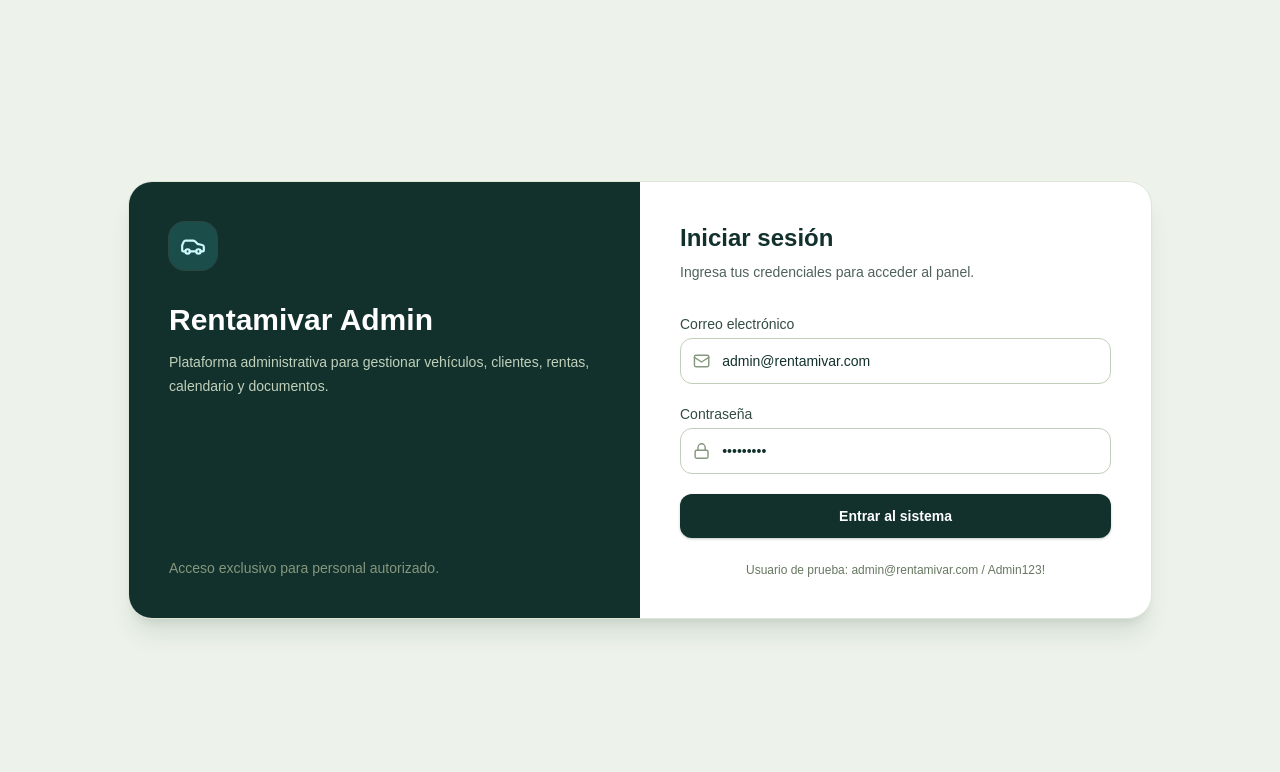
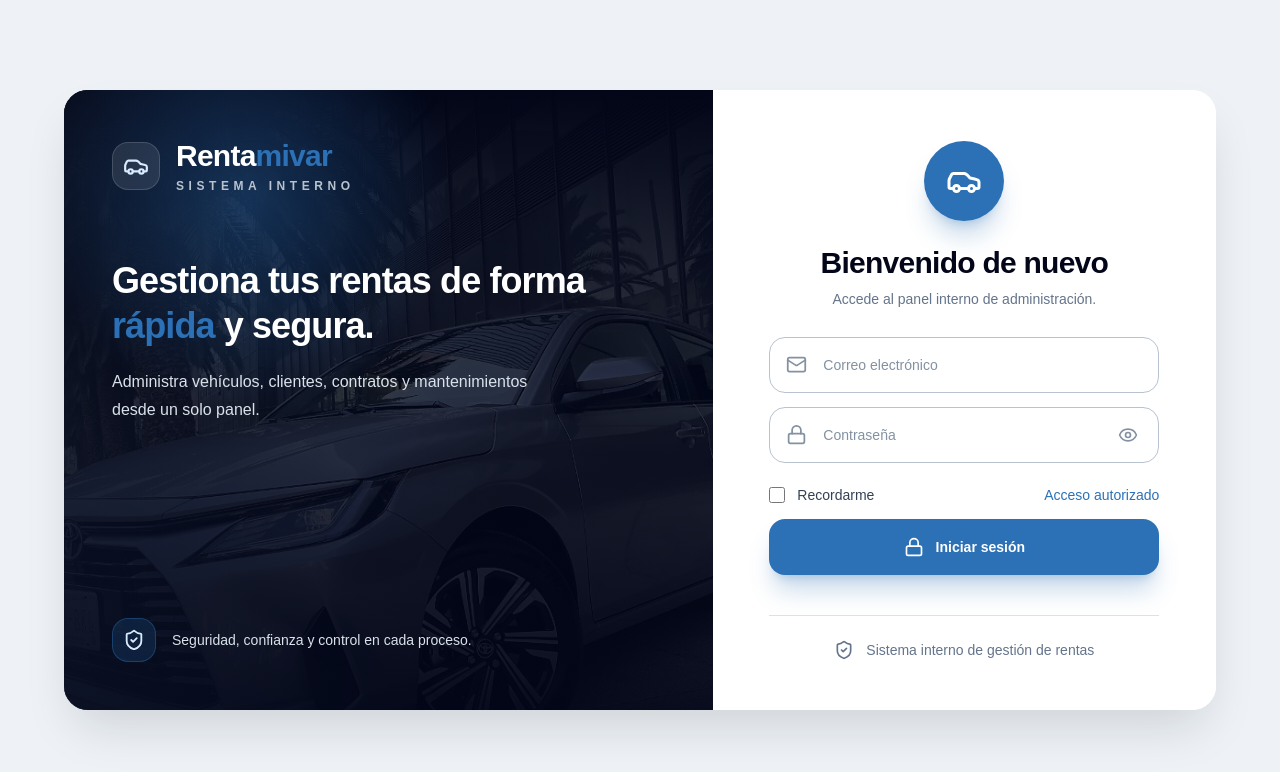
Before and after one commit to Soto1231XD/rent-car-admin, a Next.js app: page /login in a window 1280 px wide. Shown: the top 772 px of the page. Built offline with nearby package versions, Linux system fonts and the light colour scheme; no server answers.

Commit message:
mejoras en el frontend

```diff
--- a/src/app/globals.css
+++ b/src/app/globals.css
@@ -1,8 +1,8 @@
 @import "tailwindcss";
 
 :root {
-  --background: #f4f7f3;
-  --foreground: #1d2b27;
+  --background: #f5f7f8;
+  --foreground: #111827;
 }
 
 @theme inline {
@@ -11,31 +11,33 @@
   --font-sans: Arial, Helvetica, sans-serif;
   --font-mono: "Courier New", monospace;
 
-  --color-slate-50: #f7faf6;
-  --color-slate-100: #edf3ea;
-  --color-slate-200: #dce7d7;
-  --color-slate-300: #c1d0bb;
-  --color-slate-400: #85977e;
-  --color-slate-500: #667761;
-  --color-slate-600: #4f6259;
-  --color-slate-700: #344c45;
-  --color-slate-800: #203d37;
-  --color-slate-900: #12312c;
+  --color-slate-50: #f8fafc;
+  --color-slate-100: #eef2f6;
+  --color-slate-200: #d9e1ea;
+  --color-slate-300: #b8c3cf;
+  --color-slate-400: #8391a2;
+  --color-slate-500: #64748b;
+  --color-slate-600: #475569;
+  --color-slate-700: #334155;
+  --color-slate-800: #1e293b;
+  --color-slate-900: #0f172a;
 
-  --color-green-100: #dfeee4;
-  --color-green-700: #27624a;
-  --color-yellow-100: #f3ead2;
-  --color-yellow-700: #7a5b1b;
-  --color-blue-100: #dcebea;
-  --color-blue-700: #2f646b;
-  --color-red-100: #f1deda;
-  --color-red-700: #8a3c33;
+  --color-green-100: #dcfce7;
+  --color-green-700: #15803d;
+  --color-yellow-100: #fef3c7;
+  --color-yellow-700: #a16207;
+  --color-blue-100: #dbeafe;
+  --color-blue-700: #1d4ed8;
+  --color-red-50: #fff1f2;
+  --color-red-100: #ffe4e6;
+  --color-red-600: #dc2626;
+  --color-red-700: #b91c1c;
 }
 
 @media (prefers-color-scheme: dark) {
   :root {
-    --background: #f4f7f3;
-    --foreground: #1d2b27;
+    --background: #f5f7f8;
+    --foreground: #111827;
   }
 }
 
@@ -45,22 +47,45 @@ body {
   font-family: Arial, Helvetica, sans-serif;
 }
 
+.dashboard-view-transition {
+  animation: dashboard-view-enter 220ms ease-out both;
+  will-change: opacity, transform;
+}
+
+@keyframes dashboard-view-enter {
+  from {
+    opacity: 0;
+    transform: translateY(8px);
+  }
+
+  to {
+    opacity: 1;
+    transform: translateY(0);
+  }
+}
+
+@media (prefers-reduced-motion: reduce) {
+  .dashboard-view-transition {
+    animation: none;
+  }
+}
+
 .input {
-  @apply w-full rounded-xl border border-slate-300 bg-white px-4 py-2 text-sm text-slate-900 shadow-sm outline-none transition placeholder:text-slate-400 focus:border-slate-700 focus:ring-2 focus:ring-slate-200;
+  @apply w-full rounded-xl border border-slate-300 bg-white px-4 py-2 text-sm text-slate-900 shadow-sm outline-none transition placeholder:text-slate-400 focus:border-slate-900 focus:ring-2 focus:ring-slate-200;
 }
 
 .fc {
-  --fc-border-color: #dce7d7;
-  --fc-button-bg-color: #12312c;
-  --fc-button-border-color: #12312c;
-  --fc-button-hover-bg-color: #344c45;
-  --fc-button-hover-border-color: #344c45;
-  --fc-button-active-bg-color: #2f646b;
-  --fc-button-active-border-color: #2f646b;
-  --fc-event-bg-color: #2f646b;
-  --fc-event-border-color: #2f646b;
-  --fc-today-bg-color: #edf3ea;
-  color: #1d2b27;
+  --fc-border-color: #d9e1ea;
+  --fc-button-bg-color: #0f172a;
+  --fc-button-border-color: #0f172a;
+  --fc-button-hover-bg-color: #dc2626;
+  --fc-button-hover-border-color: #dc2626;
+  --fc-button-active-bg-color: #b91c1c;
+  --fc-button-active-border-color: #b91c1c;
+  --fc-event-bg-color: #dc2626;
+  --fc-event-border-color: #dc2626;
+  --fc-today-bg-color: #eef2f6;
+  color: #111827;
   min-width: 680px;
 }
 
--- a/src/app/login/page.tsx
+++ b/src/app/login/page.tsx
@@ -1,14 +1,16 @@
 "use client";
 
+import Image from "next/image";
 import { useState } from "react";
 import { useRouter } from "next/navigation";
-import { Car, Lock, Mail } from "lucide-react";
+import { Car, Eye, EyeOff, Lock, Mail, ShieldCheck } from "lucide-react";
 import { login, saveSession } from "@/lib/auth";
 
 export default function LoginPage() {
   const router = useRouter();
-  const [email, setEmail] = useState("admin@rentamivar.com");
-  const [password, setPassword] = useState("Admin123!");
+  const [email, setEmail] = useState("");
+  const [password, setPassword] = useState("");
+  const [showPassword, setShowPassword] = useState(false);
   const [error, setError] = useState("");
   const [isLoading, setIsLoading] = useState(false);
 
@@ -17,11 +19,13 @@ export default function LoginPage() {
     setError("");
     setIsLoading(true);
 
-    const session = await login(email, password);
+    const session = await login(email.trim(), password);
     setIsLoading(false);
 
     if (!session) {
-      setError("No se pudo iniciar sesión. Revisa tus credenciales o que la API esté encendida.");
+      setError(
+        "No se pudo iniciar sesión. Revisa tus credenciales o que la API esté encendida."
+      );
       return;
     }
 
@@ -30,79 +34,122 @@ export default function LoginPage() {
   };
 
   return (
-    <main className="flex min-h-screen items-center justify-center bg-slate-100 p-6">
-      <section className="grid w-full max-w-5xl overflow-hidden rounded-3xl border border-slate-200 bg-white shadow-xl shadow-slate-900/10 md:grid-cols-2">
-        <div className="hidden bg-slate-900 p-10 text-white md:flex md:flex-col md:justify-between">
-          <div>
-            <div className="flex h-12 w-12 items-center justify-center rounded-2xl bg-cyan-300/15 text-cyan-100 ring-1 ring-white/10">
+    <main className="flex min-h-screen items-center justify-center bg-slate-100 p-4 sm:p-6">
+      <section className="grid min-h-[620px] w-full max-w-6xl overflow-hidden rounded-[1.5rem] bg-white shadow-2xl shadow-slate-900/15 lg:grid-cols-[1.16fr_0.9fr]">
+        <aside className="relative hidden overflow-hidden bg-slate-950 p-9 text-white lg:flex lg:flex-col lg:justify-between xl:p-12">
+          <Image
+            src="/login-car.webp"
+            alt=""
+            fill
+            priority
+            className="object-cover opacity-70"
+            sizes="(min-width: 1024px) 58vw, 100vw"
+          />
+          <div className="absolute inset-0 bg-gradient-to-b from-slate-950 via-slate-950/70 to-slate-950/95" />
+          <div className="absolute inset-0 bg-[radial-gradient(circle_at_28%_18%,_rgba(44,113,181,0.38),_transparent_30%),linear-gradient(90deg,_rgba(15,23,42,0.5),_transparent_55%)]" />
+
+          <div className="relative">
+            <div className="flex items-center gap-4">
+              <div className="flex h-12 w-12 items-center justify-center rounded-2xl border border-white/15 bg-white/10 text-[#d9ecff] backdrop-blur">
                 <Car size={26} />
               </div>
+              <div>
+                <p className="text-3xl font-bold tracking-tight">
+                  Renta<span className="text-[#2c71b5]">mivar</span>
+                </p>
+                <p className="mt-1 text-xs font-semibold uppercase tracking-[0.38em] text-slate-300">
+                  Sistema interno
+                </p>
+              </div>
+            </div>
 
-            <h1 className="mt-8 text-3xl font-bold">
-              Rentamivar Admin
+            <div className="mt-16 max-w-lg">
+              <h1 className="text-4xl font-bold leading-tight tracking-tight">
+                Gestiona tus rentas de forma{" "}
+                <span className="text-[#2c71b5]">rápida</span> y segura.
               </h1>
+              <p className="mt-5 max-w-md text-base leading-7 text-slate-200">
+                Administra vehículos, clientes, contratos y mantenimientos desde
+                un solo panel.
+              </p>
+            </div>
+          </div>
 
-            <p className="mt-3 text-sm leading-6 text-slate-300">
-              Plataforma administrativa para gestionar vehículos, clientes,
-              rentas, calendario y documentos.
+          <div className="relative flex max-w-sm items-center gap-4 text-slate-200">
+            <div className="flex h-11 w-11 shrink-0 items-center justify-center rounded-2xl border border-[#2c71b5]/40 bg-[#2c71b5]/20 text-[#d9ecff]">
+              <ShieldCheck size={22} />
+            </div>
+            <p className="text-sm leading-6">
+              Seguridad, confianza y control en cada proceso.
+            </p>
+          </div>
+        </aside>
+
+        <section className="flex items-center justify-center bg-white px-6 py-8 sm:px-9">
+          <div className="w-full max-w-[390px]">
+            <div className="mb-7 text-center">
+              <div className="mx-auto flex h-20 w-20 items-center justify-center rounded-full bg-[#2c71b5] text-white shadow-xl shadow-[#2c71b5]/25">
+                <Car size={36} />
+              </div>
+
+              <h2 className="mt-6 text-3xl font-bold tracking-tight text-slate-950">
+                Bienvenido de nuevo
+              </h2>
+              <p className="mt-2 text-sm text-slate-500">
+                Accede al panel interno de administración.
               </p>
             </div>
 
-          <p className="text-sm text-slate-400">
-            Acceso exclusivo para personal autorizado.
-          </p>
-        </div>
-
-        <div className="p-8 md:p-10">
-          <div className="mb-8">
-            <h2 className="text-2xl font-bold text-slate-900">
-              Iniciar sesión
-            </h2>
-
-            <p className="mt-2 text-sm text-slate-600">
-              Ingresa tus credenciales para acceder al panel.
-            </p>
-          </div>
-
-          <form onSubmit={handleSubmit} className="space-y-5">
-            <label className="block">
-              <span className="mb-1 block text-sm font-medium text-slate-700">
-                Correo electrónico
-              </span>
-
-              <div className="flex items-center rounded-xl border border-slate-300 bg-white px-3 focus-within:border-slate-900 focus-within:ring-2 focus-within:ring-slate-200">
-                <Mail size={18} className="text-slate-400" />
+            <form onSubmit={handleSubmit} className="space-y-3.5" autoComplete="off">
+              <div className="flex h-14 items-center rounded-2xl border border-slate-300 bg-white px-4 transition focus-within:border-slate-950 focus-within:ring-4 focus-within:ring-slate-200">
+                <Mail size={21} className="shrink-0 text-slate-400" />
                 <input
                   type="email"
                   value={email}
                   onChange={(event) => setEmail(event.target.value)}
-                  placeholder="admin@rentamivar.com"
-                  className="w-full border-0 bg-transparent px-3 py-3 text-sm text-slate-900 outline-none placeholder:text-slate-400"
+                  placeholder="Correo electrónico"
+                  autoComplete="off"
+                  className="h-full w-full border-0 bg-transparent px-4 text-sm text-slate-900 outline-none placeholder:text-slate-400"
                   required
                 />
               </div>
-            </label>
 
-            <label className="block">
-              <span className="mb-1 block text-sm font-medium text-slate-700">
-                Contraseña
-              </span>
-
-              <div className="flex items-center rounded-xl border border-slate-300 bg-white px-3 focus-within:border-slate-900 focus-within:ring-2 focus-within:ring-slate-200">
-                <Lock size={18} className="text-slate-400" />
+              <div className="flex h-14 items-center rounded-2xl border border-slate-300 bg-white px-4 transition focus-within:border-slate-950 focus-within:ring-4 focus-within:ring-slate-200">
+                <Lock size={21} className="shrink-0 text-slate-400" />
                 <input
-                  type="password"
+                  type={showPassword ? "text" : "password"}
                   value={password}
                   onChange={(event) => setPassword(event.target.value)}
-                  placeholder="********"
-                  className="w-full border-0 bg-transparent px-3 py-3 text-sm text-slate-900 outline-none placeholder:text-slate-400"
+                  placeholder="Contraseña"
+                  autoComplete="new-password"
+                  className="h-full w-full border-0 bg-transparent px-4 text-sm text-slate-900 outline-none placeholder:text-slate-400"
                   required
                 />
+                <button
+                  type="button"
+                  onClick={() => setShowPassword((value) => !value)}
+                  className="rounded-full p-1 text-slate-400 transition hover:bg-slate-100 hover:text-slate-700"
+                  aria-label={showPassword ? "Ocultar contraseña" : "Mostrar contraseña"}
+                >
+                  {showPassword ? <EyeOff size={20} /> : <Eye size={20} />}
+                </button>
               </div>
+
+              <div className="flex items-center justify-between pt-2 text-sm">
+                <label className="flex items-center gap-3 text-slate-700">
+                  <input
+                    type="checkbox"
+                    className="h-4 w-4 rounded border-slate-300 text-[#2c71b5] accent-[#2c71b5]"
+                  />
+                  Recordarme
                 </label>
+                <span className="font-medium text-[#2c71b5]">
+                  Acceso autorizado
+                </span>
+              </div>
 
               {error && (
-              <p className="rounded-xl bg-rose-50 px-4 py-3 text-sm font-medium text-rose-700 ring-1 ring-rose-200">
+                <p className="rounded-2xl bg-red-50 px-4 py-3 text-sm font-medium text-red-700 ring-1 ring-red-100">
                   {error}
                 </p>
               )}
@@ -110,16 +157,21 @@ export default function LoginPage() {
               <button
                 type="submit"
                 disabled={isLoading}
-              className="w-full rounded-xl bg-slate-900 px-4 py-3 text-sm font-semibold text-white shadow-sm shadow-slate-900/20 transition hover:bg-slate-700 disabled:cursor-not-allowed disabled:bg-slate-400"
+                className="mt-3 flex h-14 w-full items-center justify-center gap-3 rounded-2xl bg-[#2c71b5] px-4 text-sm font-bold text-white shadow-xl shadow-[#2c71b5]/25 transition hover:-translate-y-0.5 hover:bg-[#245d96] disabled:cursor-not-allowed disabled:translate-y-0 disabled:bg-slate-400 disabled:shadow-none"
               >
-              {isLoading ? "Validando..." : "Entrar al sistema"}
+                <Lock size={20} />
+                {isLoading ? "Validando..." : "Iniciar sesión"}
               </button>
             </form>
 
-          <p className="mt-6 text-center text-xs text-slate-500">
-            Usuario de prueba: admin@rentamivar.com / Admin123!
+            <div className="mt-10 border-t border-slate-200 pt-6">
+              <p className="flex items-center justify-center gap-3 text-sm text-slate-500">
+                <ShieldCheck size={20} />
+                Sistema interno de gestión de rentas
               </p>
             </div>
+          </div>
+        </section>
       </section>
     </main>
   );
--- a/src/components/documents/CarDamageDiagram.tsx
+++ b/src/components/documents/CarDamageDiagram.tsx
@@ -75,7 +75,7 @@ export default function CarDamageDiagram() {
         Da clic en la zona donde el vehículo presenta daño.
       </p>
 
-      <div className="relative mx-auto w-full max-w-md">
+      <div className="relative mx-auto w-full max-w-md print:max-w-[240px]">
         <img
           src="/documents/diagrama_carro.jpg"
           alt="Diagrama del vehículo"
@@ -105,7 +105,7 @@ export default function CarDamageDiagram() {
         })}
       </div>
 
-      <div className="mt-4 rounded-xl border border-slate-300 p-3 text-xs text-slate-700">
+      <div className="mt-4 rounded-xl border border-slate-300 p-3 text-xs text-slate-700 print:hidden">
         <p className="font-bold text-slate-900">Zonas seleccionadas:</p>
 
         <p className="mt-1">
--- a/src/components/layout/DashboardShell.tsx
+++ b/src/components/layout/DashboardShell.tsx
@@ -2,6 +2,7 @@
 
 import { Suspense, useState } from "react";
 import Header from "@/components/layout/Header";
+import PageTransition from "@/components/layout/PageTransition";
 import Sidebar from "@/components/layout/Sidebar";
 import ToastFeedback from "@/components/ui/ToastFeedback";
 
@@ -26,7 +27,7 @@ export default function DashboardShell({
         <Header onMenuClick={() => setIsSidebarOpen(true)} />
 
         <main className="flex-1 overflow-y-auto px-4 py-5 sm:px-6 lg:p-6">
-          {children}
+          <PageTransition>{children}</PageTransition>
         </main>
       </div>
     </div>
--- a/src/components/layout/Sidebar.tsx
+++ b/src/components/layout/Sidebar.tsx
@@ -76,7 +76,7 @@ export default function Sidebar({ isOpen = false, onClose }: Props) {
       >
         <div className="mb-8 flex items-start justify-between gap-4">
           <div>
-            <div className="mb-4 h-1.5 w-14 rounded-full bg-cyan-300" />
+            <div className="mb-4 h-1.5 w-14 rounded-full bg-red-600" />
             <h1 className="text-xl font-bold">RENTAMIVAR</h1>
             <p className="mt-1 text-xs text-slate-400">Sistema interno</p>
           </div>
@@ -107,7 +107,7 @@ export default function Sidebar({ isOpen = false, onClose }: Props) {
                 onClick={onClose}
                 className={`flex items-center gap-3 rounded-xl px-4 py-3 text-sm font-medium transition ${
                   isActive
-                    ? "bg-white text-slate-900 shadow"
+                    ? "bg-white text-slate-950 shadow"
                     : "text-slate-300 hover:bg-slate-800 hover:text-white"
                 }`}
               >
```
Also changed, not shown: src/components/documents/UnifiedRentalDocument.tsx (+15 -15 lines), src/components/layout/PageTransition.tsx (added, +17 -0 lines), public/login-car.webp (added), 1 other file (tests, documents, lock files or other folders). Lines whose indentation alone changed are shown as unchanged.
